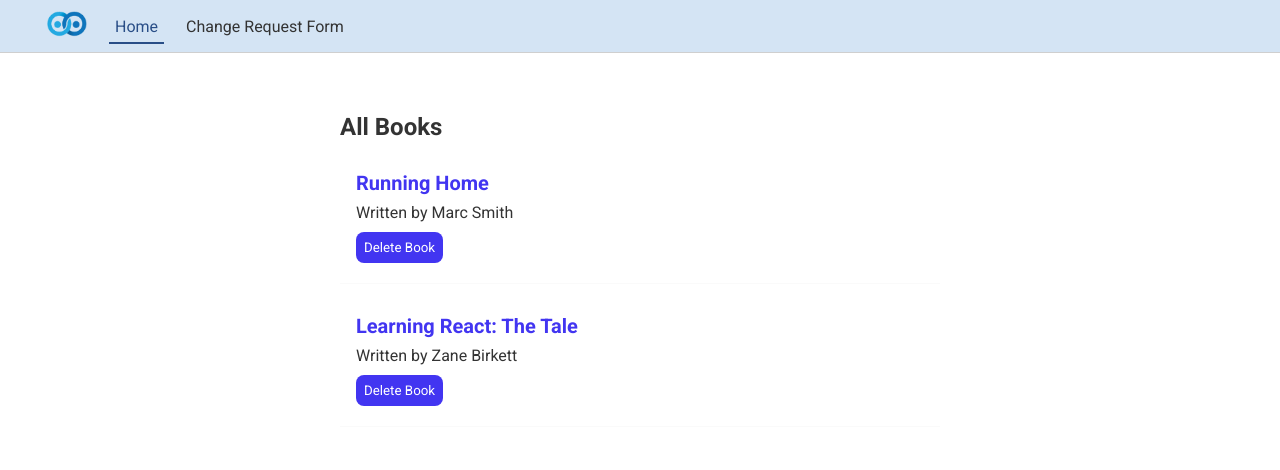
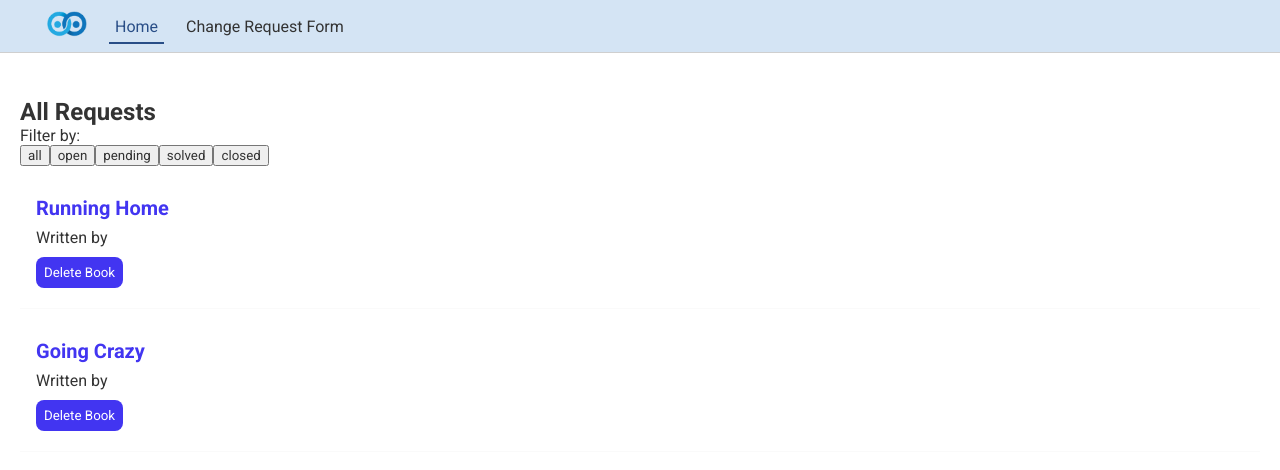
Before and after one commit to Pinetart/Doodle-Projects, a React (Create React App) app: page / in a window 1280 px wide. Shown: the top 470 px of the page. Built offline with nearby package versions, Linux system fonts and the light colour scheme; data requests are answered from the project's data file.

Commit message:
Added Unstyled Filter

```diff
--- a/data/db.json
+++ b/data/db.json
@@ -3,14 +3,36 @@
     {
       "id": 1,
       "title": "Running Home",
-      "author": "Marc Smith",
-      "description": "Lorem ipsum dolor sit amet, consectetur ut, faucibus gravida augue."
+      "requestor": "Marc Smith",
+      "owner": "Zane Birkett",
+      "description": "Dog Dog Dog Dog Dog Dog Dog ",
+      "justification": "Lorem ipsum dolor sit amet, consectetur ut, faucibus gravida augue.",
+      "businessimpact": "Lorem ipsum dolor sit amet, consectetur ut, faucibus gravida augue.",
+      "date": "Lorem ipsum dolor sit amet, consectetur ut, faucibus gravida augue.",
+      "procedures": "Lorem ipsum dolor sit amet, consectetur ut, faucibus gravida augue.",
+      "backout": "Lorem ipsum dolor sit amet, consectetur ut, faucibus gravida augue.",
+      "risk": "Low",
+      "impact": "Medium",
+      "urgency": "Normal",
+      "verification": "Lorem ipsum dolor sit amet, consectetur ut, faucibus gravida augue.",
+      "category": "open"
     },
     {
-      "id": 3,
-      "title": "Learning React: The Tale",
-      "author": "Zane Birkett",
-      "description": "Lorem ipsum dolor sit amet, consectetur ut, faucibus gravida augue."
+      "id": 2,
+      "title": "Going Crazy",
+      "requestor": "Marc Smith",
+      "owner": "Zane Birkett",
+      "description": "Dog Dog Dog Dog Dog Dog Dog ",
+      "justification": "Lorem ipsum dolor sit amet, consectetur ut, faucibus gravida augue.",
+      "businessimpact": "Lorem ipsum dolor sit amet, consectetur ut, faucibus gravida augue.",
+      "date": "Lorem ipsum dolor sit amet, consectetur ut, faucibus gravida augue.",
+      "procedures": "Lorem ipsum dolor sit amet, consectetur ut, faucibus gravida augue.",
+      "backout": "Lorem ipsum dolor sit amet, consectetur ut, faucibus gravida augue.",
+      "risk": "Low",
+      "impact": "Medium",
+      "urgency": "Normal",
+      "verification": "Lorem ipsum dolor sit amet, consectetur ut, faucibus gravida augue.",
+      "category": "pending"
     }
   ]
 }
--- a/src/App.js
+++ b/src/App.js
@@ -1,5 +1,5 @@
 import { BrowserRouter as Router, Switch, Route } from "react-router-dom";
-import Home from "./Pages/Home";
+import Home from "./Pages/requestform/Home";
 import CreateBook from "./Pages/CreateBook";
 import Navbar from "./Components/Navbar";
 import IndividualBook from "./Pages/IndividualBook";
--- a/src/Components/Booklist.js
+++ b/src/Components/Booklist.js
@@ -2,12 +2,11 @@ import { useState } from "react";
 import { Link, useHistory } from "react-router-dom";
 import "./Booklist.css";
 
-const Booklist = ({ books, title }) => {
+const Booklist = ({ books }) => {
   const history = useHistory();
   const [isLoading, setIsLoading] = useState(false);
   return (
     <div>
-      <h2>{title}</h2>
       {books.map((book) => (
         <div className="book-preview" key={book.id}>
           <Link to={`/books/${book.id}`}>
--- a/src/Pages/Home.js
+++ /dev/null
@@ -1,19 +0,0 @@
-import Booklist from "../Components/Booklist";
-import useFetch from "../Hooks/useFetch";
-
-const Home = () => {
-  const {
-    data: books,
-    error,
-    isLoading,
-  } = useFetch("http://localhost:8000/books");
-  return (
-    <div>
-      {isLoading && <div>Please Wait...</div>}
-      {error && <div>{error}</div>}
-      {books && <Booklist books={books} title="All Books" />}
-    </div>
-  );
-};
-
-export default Home;
--- /dev/null
+++ b/src/Pages/requestform/FormFilter.js
@@ -0,0 +1,31 @@
+import { useState } from "react";
+import useFetch from "../../Hooks/useFetch";
+
+const filterList = ["all", "open", "pending", "solved", "closed"];
+
+export default function FormFilter({ changeFilter }) {
+  const { data, error, isLoading } = useFetch("http://localhost:8000/books");
+  const [currentFilter, setCurrentFilter] = useState("all");
+
+  const handleClick = (newFilter) => {
+    setCurrentFilter(newFilter);
+    changeFilter(newFilter);
+  };
+
+  return (
+    <div className="project-filter">
+      <nav>
+        <p>Filter by: </p>
+        {filterList.map((f) => (
+          <button
+            key={f}
+            onClick={() => handleClick(f)}
+            className={currentFilter === f ? "active" : ""}
+          >
+            {f}
+          </button>
+        ))}
+      </nav>
+    </div>
+  );
+}
--- /dev/null
+++ b/src/Pages/requestform/Home.js
@@ -0,0 +1,45 @@
+import { useState } from "react";
+import Booklist from "../../Components/Booklist";
+import useFetch from "../../Hooks/useFetch";
+import FormFilter from "./FormFilter";
+
+const Home = () => {
+  const { data, error, isLoading } = useFetch("http://localhost:8000/books");
+
+  const [filter, setFilter] = useState("All Requests");
+
+  const changeFilter = (newFilter) => {
+    setFilter(newFilter);
+  };
+
+  const books = data
+    ? data.filter((book) => {
+        switch (filter) {
+          case "all":
+            return true;
+          case "open":
+            return book.category === filter;
+          case "pending":
+            return book.category === filter;
+          case "solved":
+            return book.category === filter;
+          case "closed":
+            return book.category === filter;
+          default:
+            return true;
+        }
+      })
+    : null;
+
+  return (
+    <div>
+      <h2>All Requests</h2>
+      {isLoading && <div>Please Wait...</div>}
+      {error && <div>{error}</div>}
+      {data && <FormFilter changeFilter={changeFilter} />}
+      {books && <Booklist books={books} />}
+    </div>
+  );
+};
+
+export default Home;
--- a/src/index.css
+++ b/src/index.css
@@ -6,7 +6,7 @@
   color: #333;
 }
 .content {
-  max-width: 600px;
-  margin: 40px auto;
+  max-width: 1300px;
+  margin: 25px auto;
   padding: 20px;
 }
```
Also changed, not shown: src/Pages/requestform/Home.css (added).
